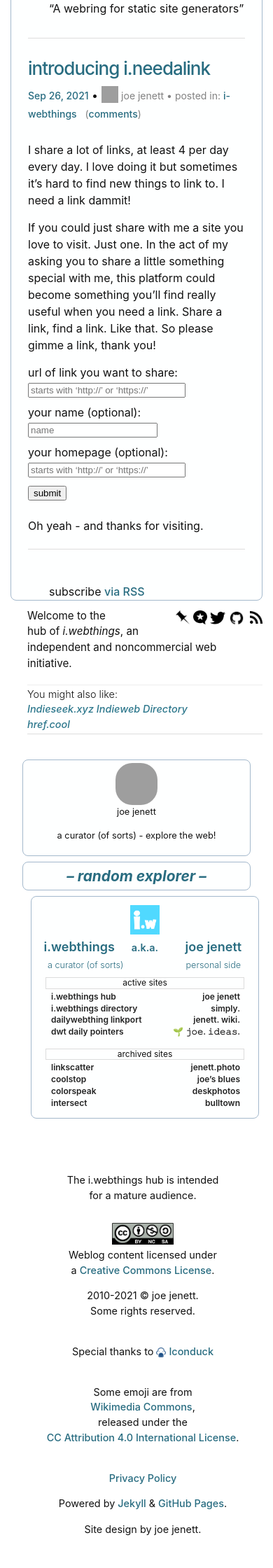
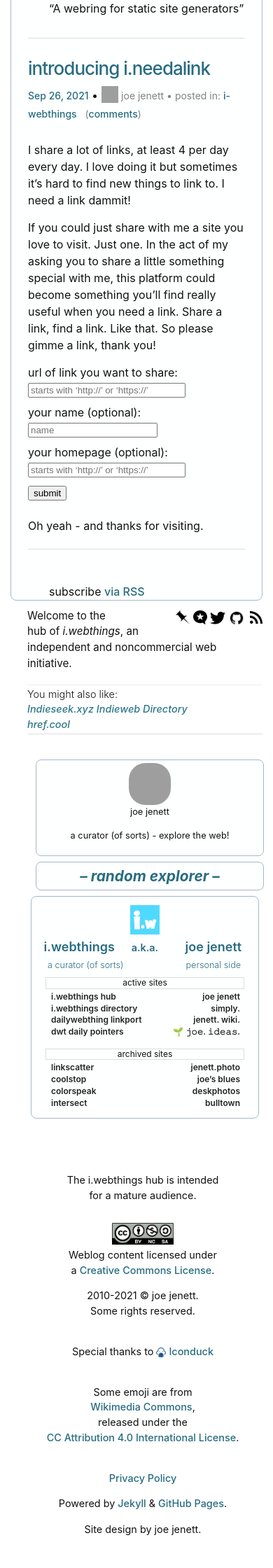
Before and after one commit to joejenett/i.webthings, a Jekyll site: the page built from index.md, in a window 390 px wide. Shown: the part 2709-4949 px from the top of the page at 70% size. Built offline with Jekyll 4.4.1, drawn with Linux system fonts in a browser that asks for light colours; comment, search, counter and statistics services are not loaded; grey boxes are pictures that could not be loaded.

Commit message:
Update style.css

```diff
--- a/css/style.css
+++ b/css/style.css
@@ -348,7 +348,7 @@ padding:0;
 margin:0;
 }
 div.hcard-display, .explore {
-margin:auto;
+margin-left:36px;
 }
 .iwtblock {
 	margin: 0;
```
